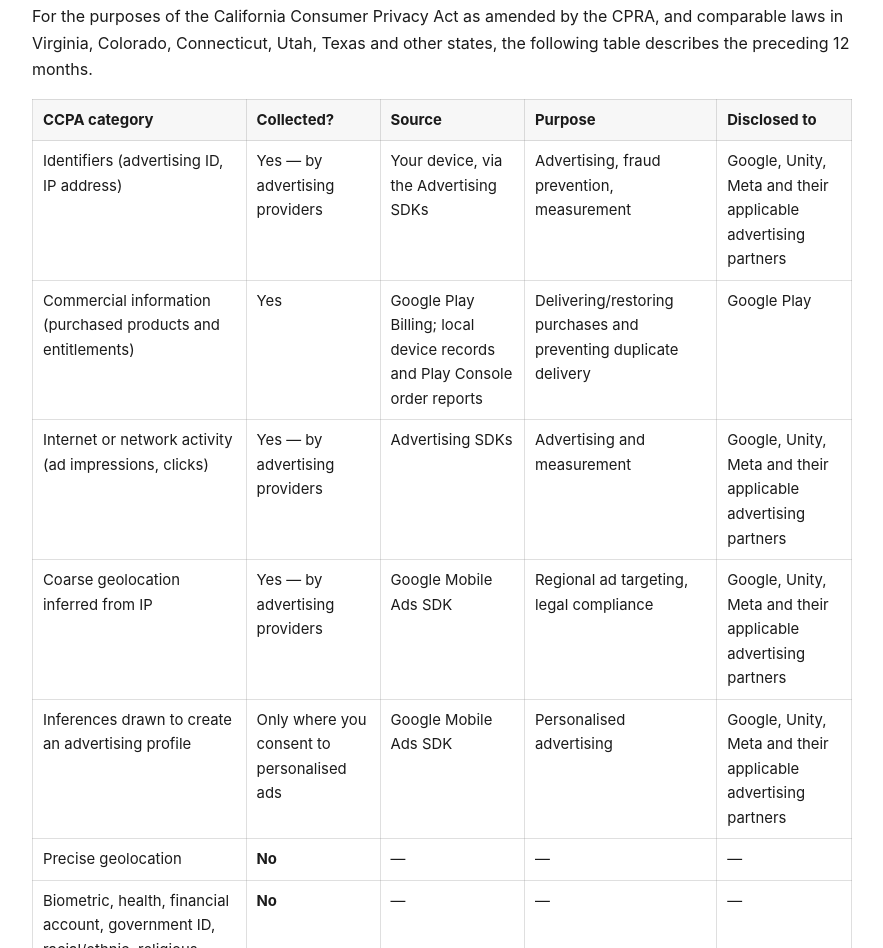
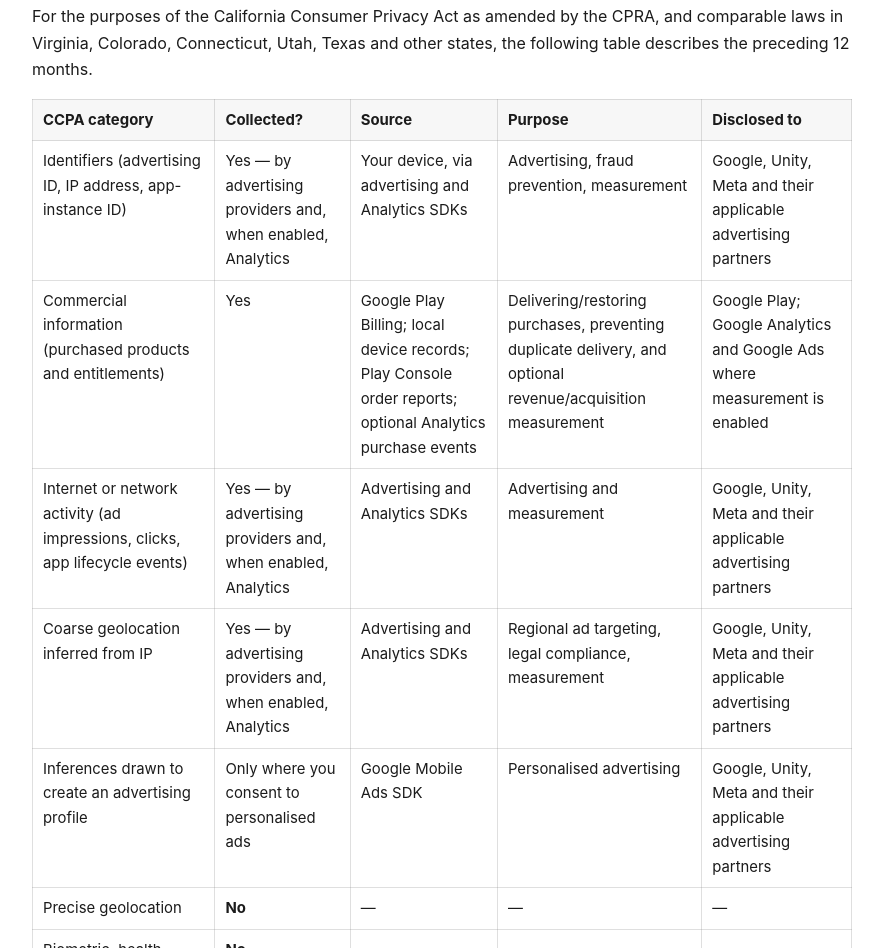
Before and after one commit to jasonz2008/pokericabra.github.io, a plain HTML site: page privacy-policy.html in a window 1280 px wide. Shown: the part 5920-6868 px from the top of the page, without its empty margins (198-1081 px from the left). Drawn offline with Linux system fonts and the light colour scheme.

Commit message:
Clarify optional measurement data categories

```diff
--- a/privacy-policy.html
+++ b/privacy-policy.html
@@ -222,31 +222,31 @@
 </thead>
 <tbody>
 <tr>
-<td>Identifiers (advertising ID, IP address)</td>
-<td>Yes — by advertising providers</td>
-<td>Your device, via the Advertising SDKs</td>
+<td>Identifiers (advertising ID, IP address, app-instance ID)</td>
+<td>Yes — by advertising providers and, when enabled, Analytics</td>
+<td>Your device, via advertising and Analytics SDKs</td>
 <td>Advertising, fraud prevention, measurement</td>
 <td>Google, Unity, Meta and their applicable advertising partners</td>
 </tr>
 <tr>
 <td>Commercial information (purchased products and entitlements)</td>
 <td>Yes</td>
-<td>Google Play Billing; local device records and Play Console order reports</td>
-<td>Delivering/restoring purchases and preventing duplicate delivery</td>
-<td>Google Play</td>
+<td>Google Play Billing; local device records; Play Console order reports; optional Analytics purchase events</td>
+<td>Delivering/restoring purchases, preventing duplicate delivery, and optional revenue/acquisition measurement</td>
+<td>Google Play; Google Analytics and Google Ads where measurement is enabled</td>
 </tr>
 <tr>
-<td>Internet or network activity (ad impressions, clicks)</td>
-<td>Yes — by advertising providers</td>
-<td>Advertising SDKs</td>
+<td>Internet or network activity (ad impressions, clicks, app lifecycle events)</td>
+<td>Yes — by advertising providers and, when enabled, Analytics</td>
+<td>Advertising and Analytics SDKs</td>
 <td>Advertising and measurement</td>
 <td>Google, Unity, Meta and their applicable advertising partners</td>
 </tr>
 <tr>
 <td>Coarse geolocation inferred from IP</td>
-<td>Yes — by advertising providers</td>
-<td>Google Mobile Ads SDK</td>
-<td>Regional ad targeting, legal compliance</td>
+<td>Yes — by advertising providers and, when enabled, Analytics</td>
+<td>Advertising and Analytics SDKs</td>
+<td>Regional ad targeting, legal compliance, measurement</td>
 <td>Google, Unity, Meta and their applicable advertising partners</td>
 </tr>
 <tr>
```
